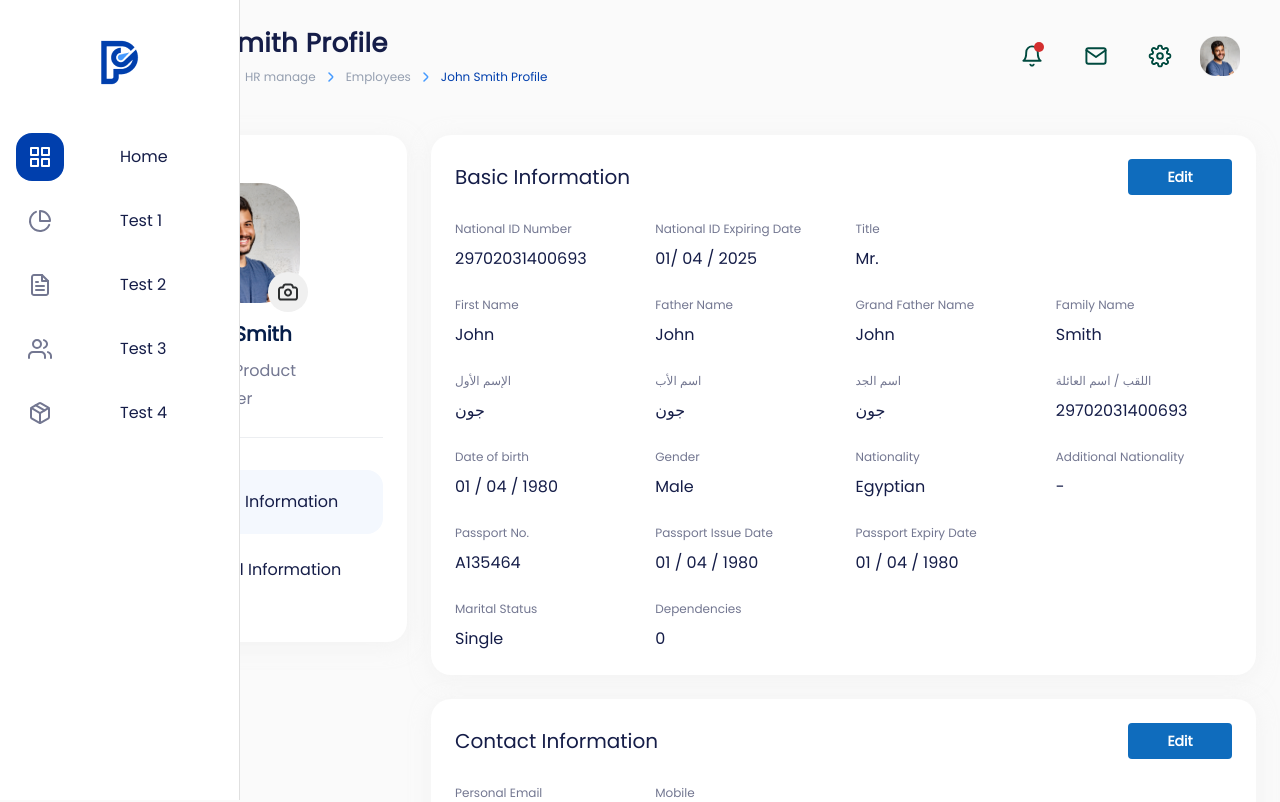
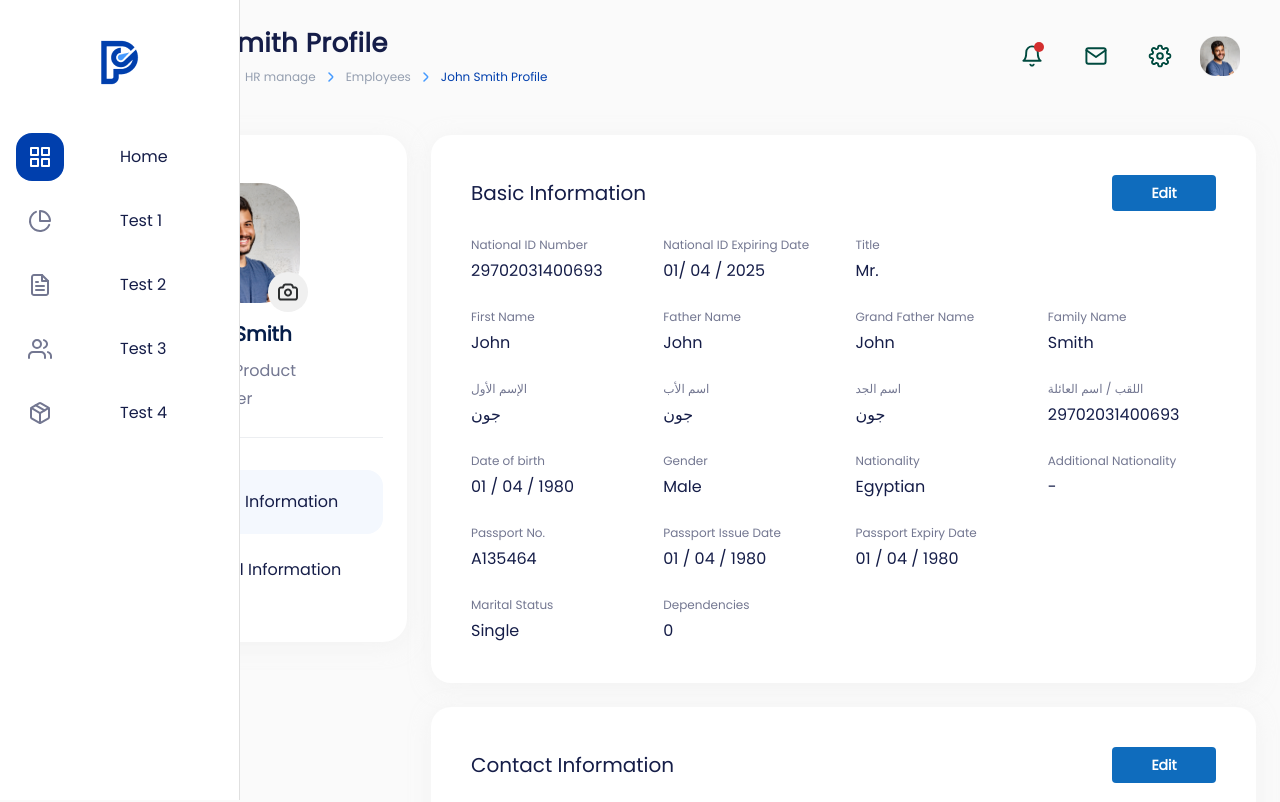
Before and after one commit to dvmhmdsd/hr-manager, a React (Vite) app in the folder front-end/: page / in a window 1280 px wide. Shown: the top 802 px of the page. Built offline with nearby package versions, Linux system fonts and the light colour scheme.

Commit message:
Enhance styles

```diff
--- a/front-end/src/pages/FinInfo.page.tsx
+++ b/front-end/src/pages/FinInfo.page.tsx
@@ -7,7 +7,11 @@ export default function FinInfo() {
     { label: "IBAN", value: "12346546413216446" },
   ];
   return (
-    <InfoCard title="Bank Information" action={() => {}} sx={{ mb: "24px" }}>
+    <InfoCard
+      title="Bank Information"
+      action={() => {}}
+      sx={{ mb: "24px", p: "40px", borderRadius: "20px" }}
+    >
       <Box className="grid gap-6 grid-cols-4">
         {bankInfo.map(({ label, value }) => (
           <Box key={label}>
--- a/front-end/src/pages/PersonalInfo.page.tsx
+++ b/front-end/src/pages/PersonalInfo.page.tsx
@@ -1,71 +1,94 @@
-import { Box, Typography } from "@mui/material";
+import { Box, Button, Typography } from "@mui/material";
 import InfoCard from "../shared/InfoCard";
+import { FileIcon } from "../shared/Icons";
 
 export default function PersonalInfo() {
   const userInfo = {
     "Basic Information": [
-      { label: "National ID Number", value: "29702031400693" },
-      { label: "National ID Expiring Date", value: "01/ 04 / 2025" },
-      { label: "Title", value: "Mr." },
-      { label: "", value: "" },
-      { label: "First Name", value: "John" },
-      { label: "Father Name", value: "John" },
-      { label: "Grand Father Name", value: "John" },
-      { label: "Family Name", value: "Smith" },
-      { label: "الإسم الأول", value: "جون" },
-      { label: "اسم الأب", value: "جون" },
-      { label: "اسم الجد", value: "جون" },
-      { label: "اللقب / اسم العائلة", value: "29702031400693" },
-      { label: "Date of birth", value: "01 / 04 / 1980" },
-      { label: "Gender", value: "Male" },
-      { label: "Nationality", value: "Egyptian" },
-      { label: "Additional Nationality", value: "-" },
-      { label: "Passport No.", value: "A135464" },
-      { label: "Passport Issue Date", value: "01 / 04 / 1980" },
-      { label: "Passport Expiry Date", value: "01 / 04 / 1980" },
-      { label: "", value: "" },
-      { label: "Marital Status", value: "Single" },
-      { label: "Dependencies", value: "0" },
+      { label: "National ID Number", type: "", value: "29702031400693" },
+      { label: "National ID Expiring Date", type: "", value: "01/ 04 / 2025" },
+      { label: "Title", type: "", value: "Mr." },
+      { label: "", type: "", value: "" },
+      { label: "First Name", type: "", value: "John" },
+      { label: "Father Name", type: "", value: "John" },
+      { label: "Grand Father Name", type: "", value: "John" },
+      { label: "Family Name", type: "", value: "Smith" },
+      { label: "الإسم الأول", type: "", value: "جون" },
+      { label: "اسم الأب", type: "", value: "جون" },
+      { label: "اسم الجد", type: "", value: "جون" },
+      { label: "اللقب / اسم العائلة", type: "", value: "29702031400693" },
+      { label: "Date of birth", type: "", value: "01 / 04 / 1980" },
+      { label: "Gender", type: "", value: "Male" },
+      { label: "Nationality", type: "", value: "Egyptian" },
+      { label: "Additional Nationality", type: "", value: "-" },
+      { label: "Passport No.", type: "", value: "A135464" },
+      { label: "Passport Issue Date", type: "", value: "01 / 04 / 1980" },
+      { label: "Passport Expiry Date", type: "", value: "01 / 04 / 1980" },
+      { label: "", type: "", value: "" },
+      { label: "Marital Status", type: "", value: "Single" },
+      { label: "Dependencies", type: "", value: "0" },
     ],
     "Contact Information": [
-      { label: "Personal Email", value: "Personal Email" },
-      { label: "Mobile", value: "011223344556" },
+      { label: "Personal Email", type: "", value: "Personal Email" },
+      { label: "Mobile", type: "", value: "011223344556" },
     ],
     "Emergenct Contacts": [
-      { label: "Emergency Contact Person Name", value: "Egypt" },
-      { label: "Emergency Relation", value: "Father" },
-      { label: "Emergency Phone", value: "011224477885" },
+      { label: "Emergency Contact Person Name", type: "", value: "Egypt" },
+      { label: "Emergency Relation", type: "", value: "Father" },
+      { label: "Emergency Phone", type: "", value: "011224477885" },
     ],
     "Address Details": [
-      { label: "Country", value: "John John" },
-      { label: "City", value: "Cairo" },
-      { label: "Postal Code", value: "11728" },
-      { label: "", value: "" },
-      { label: "Building", value: "7" },
-      { label: "Street", value: "Street 127" },
-      { label: "Floor No.", value: "7" },
-      { label: "Apartment", value: "72" },
+      { label: "Country", type: "", value: "John John" },
+      { label: "City", type: "", value: "Cairo" },
+      { label: "Postal Code", type: "", value: "11728" },
+      { label: "", type: "", value: "" },
+      { label: "Building", type: "", value: "7" },
+      { label: "Street", type: "", value: "Street 127" },
+      { label: "Floor No.", type: "", value: "7" },
+      { label: "Apartment", type: "", value: "72" },
     ],
     "Driving License Details": [
-      { label: "Driving License", value: "Yes" },
-      { label: "Driving License Type", value: "C1E" },
-      { label: "Driving License expiry date", value: "01 / 04 / 2025" },
+      { label: "Driving License", type: "", value: "Yes" },
+      { label: "Driving License Type", type: "", value: "C1E" },
+      {
+        label: "Driving License expiry date",
+        type: "",
+        value: "01 / 04 / 2025",
+      },
     ],
     "Military Status": [
-      { label: "Require Travel Permit", value: "Yes" },
-      { label: "Military Status", value: "Exempted" },
+      { label: "Require Travel Permit", type: "", value: "Yes" },
+      { label: "Military Status", type: "", value: "Exempted" },
       { label: "Document", value: "filename1.docx", type: "file" },
     ],
   };
   return (
     <>
       {Object.entries(userInfo).map(([title, infoData]) => (
-        <InfoCard title={title} action={() => {}} key={title} sx={{mb: '24px'}}>
+        <InfoCard
+          title={title}
+          action={() => {}}
+          key={title}
+          sx={{ mb: "24px", p: "40px", borderRadius: "20px" }}
+        >
           <Box className="grid gap-6 grid-cols-4">
-            {infoData.map(({ label, value }) => (
-              <Box key={label} >
+            {infoData.map(({ label, value, type }) => (
+              <Box key={label}>
                 <Typography variant="body2">{label}</Typography>
-                <Typography variant="body1">{value}</Typography>
+                {type === "file" ? (
+                  <Button
+                    startIcon={<FileIcon />}
+                    sx={{
+                      maxWidth: "100%",
+                      textTransform: "initial",
+                      backgroundColor: "#ECECEC",
+                    }}
+                  >
+                    <Typography variant="body1">{value}</Typography>
+                  </Button>
+                ) : (
+                  <Typography variant="body1">{value}</Typography>
+                )}
               </Box>
             ))}
           </Box>
--- a/front-end/src/shared/LayoutComponents/UserCard.tsx
+++ b/front-end/src/shared/LayoutComponents/UserCard.tsx
@@ -1,4 +1,15 @@
-import { Card, Box, IconButton, Typography, Divider, List, SxProps, ListItem, ListItemText, Theme } from "@mui/material";
+import {
+  Card,
+  Box,
+  IconButton,
+  Typography,
+  Divider,
+  List,
+  SxProps,
+  ListItem,
+  ListItemText,
+  Theme,
+} from "@mui/material";
 import { useLocation, useNavigate } from "react-router-dom";
 import { CameraIcon } from "../Icons";
 import userImage from "../../assets/person.jpeg";
@@ -7,7 +18,11 @@ export const UserCard = () => {
   const loc = useLocation();
   const path = loc.pathname;
   return (
-    <Card component="article" className="h-min">
+    <Card
+      component="article"
+      className="h-min p-6"
+      sx={{ borderRadius: "24px" }}
+    >
       <Box component="header" className="p-6">
         <Box className="relative rounded-[calc(39px)] w-[calc(120px)] h-[calc(120px)] overflow-hidden">
           <Box
--- a/front-end/src/theme.tsx
+++ b/front-end/src/theme.tsx
@@ -63,7 +63,7 @@ export const theme = createTheme({
       fontSize: "12px",
       fontWeight: "400",
       lineHeight: "20px",
-      marginBottom: "8px",
+      marginBottom: "4px",
       color: "#737791",
     },
     button: {
@@ -81,11 +81,9 @@ export const theme = createTheme({
   components: {
     MuiCard: {
       styleOverrides: {
-        root: ({ ownerState: { datatype }, theme }) => ({
-          padding: datatype === "side" ? theme.spacing(5) : theme.spacing(3),
-          borderRadius: datatype === "side" ? theme.spacing(3) : "20px",
+        root: {
           boxShadow: "0px 4px 20px 0px #EEEEEE80",
-        }),
+        },
       },
     },
     MuiButton: {
```
Also changed, not shown: front-end/src/shared/Icons.tsx (+18 -0 lines).
